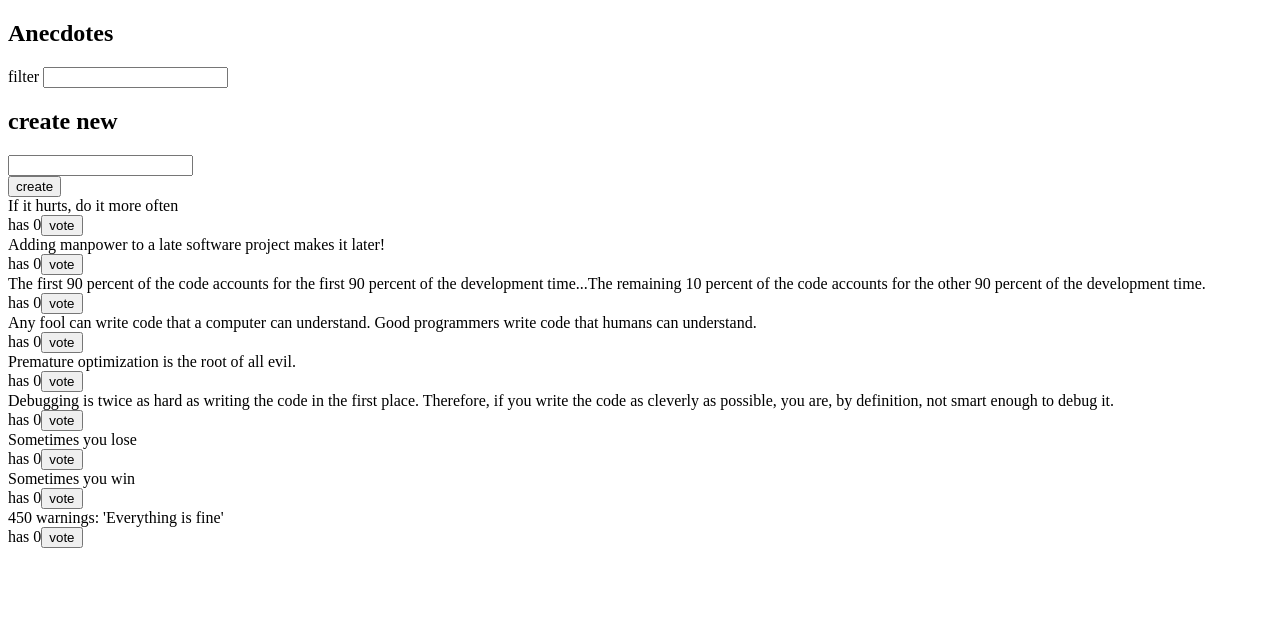
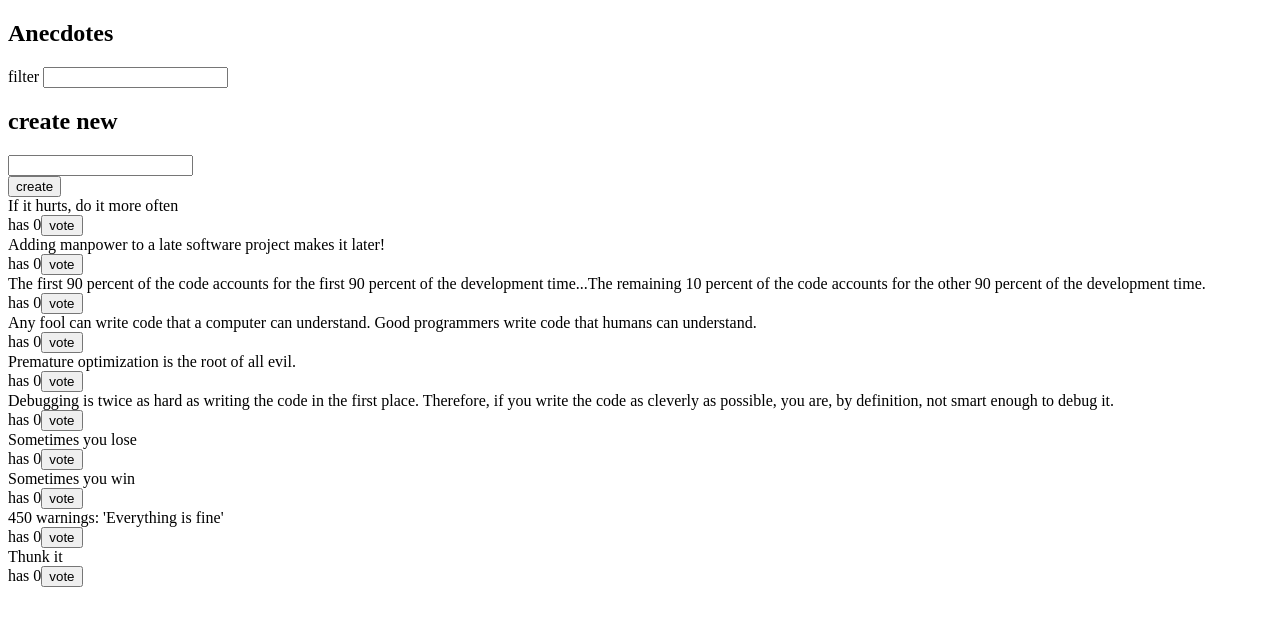
Before and after one commit to Darake/stack-osa6-ver2, a React (Create React App) app in the folder redux-anecdotes/: page / in a window 1280 px wide. Shown: the top 626 px of the page. Built offline with nearby package versions, Linux system fonts and the light colour scheme; data requests are answered from the project's data file.

Commit message:
Tehtävä 6.19

```diff
--- a/redux-anecdotes/db.json
+++ b/redux-anecdotes/db.json
@@ -44,6 +44,11 @@
       "content": "450 warnings: 'Everything is fine'",
       "votes": 0,
       "id": "WbbdxNI"
+    },
+    {
+      "content": "Thunk it",
+      "votes": 0,
+      "id": "g3J8AXN"
     }
   ]
 }
--- a/redux-anecdotes/src/components/AnecdoteForm.js
+++ b/redux-anecdotes/src/components/AnecdoteForm.js
@@ -1,15 +1,13 @@
 import React from 'react'
 import { connect } from 'react-redux'
 import { newAnecdote } from '../reducers/anecdoteReducer'
-import anecdoteService from '../services/anecdotes'
 
 const AnecdoteForm = props => {
   const addAnecdote = async event => {
     event.preventDefault()
     const content = event.target.anecdote.value
     event.target.anecdote.value = ''
-    const createdAnecdote = await anecdoteService.createNew(content)
-    props.newAnecdote(createdAnecdote)
+    props.newAnecdote(content)
   }
 
   return (
--- a/redux-anecdotes/src/reducers/anecdoteReducer.js
+++ b/redux-anecdotes/src/reducers/anecdoteReducer.js
@@ -40,10 +40,13 @@ export const voteAnecdote = id => {
   }
 }
 
-export const newAnecdote = anecdote => {
-  return {
-    type: 'NEW_ANECDOTE',
-    data: anecdote
+export const newAnecdote = content => {
+  return async dispatch => {
+    const anecdote = await anecdoteService.createNew(content)
+    dispatch({
+      type: 'NEW_ANECDOTE',
+      data: anecdote
+    })
   }
 }
 
```
